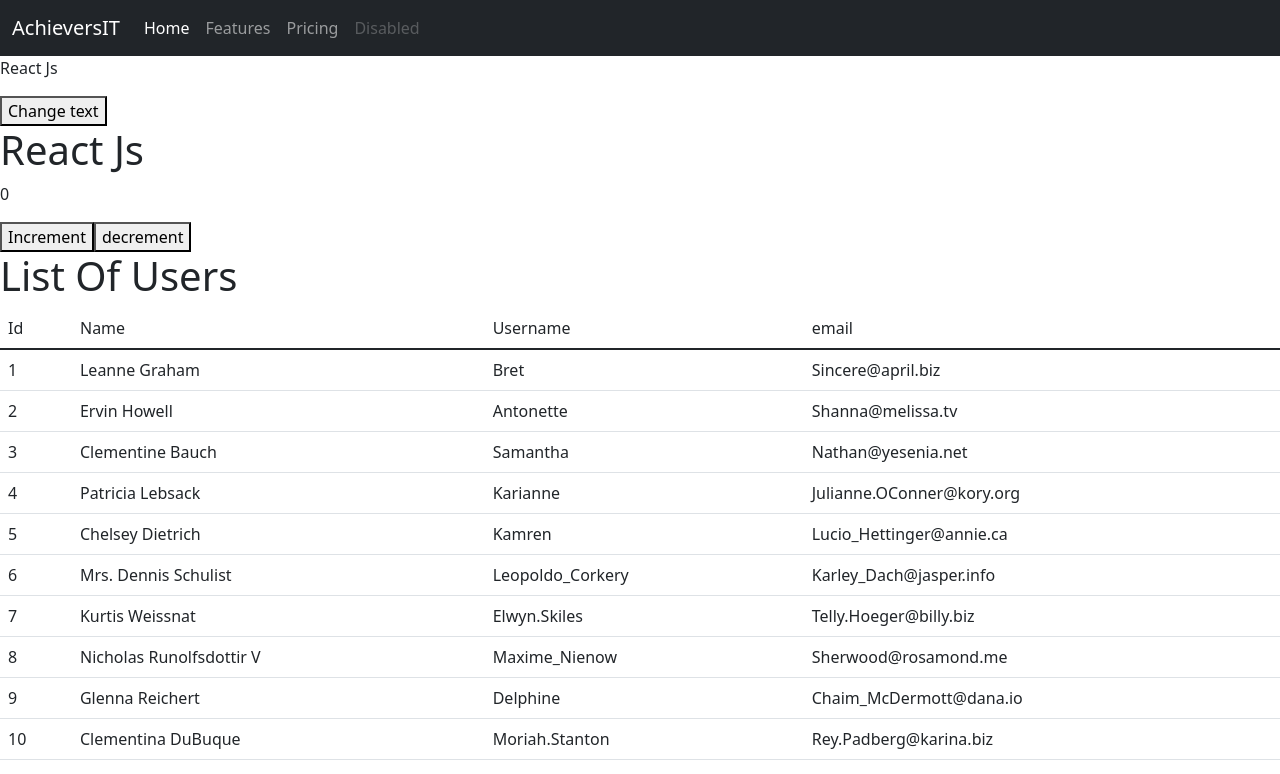
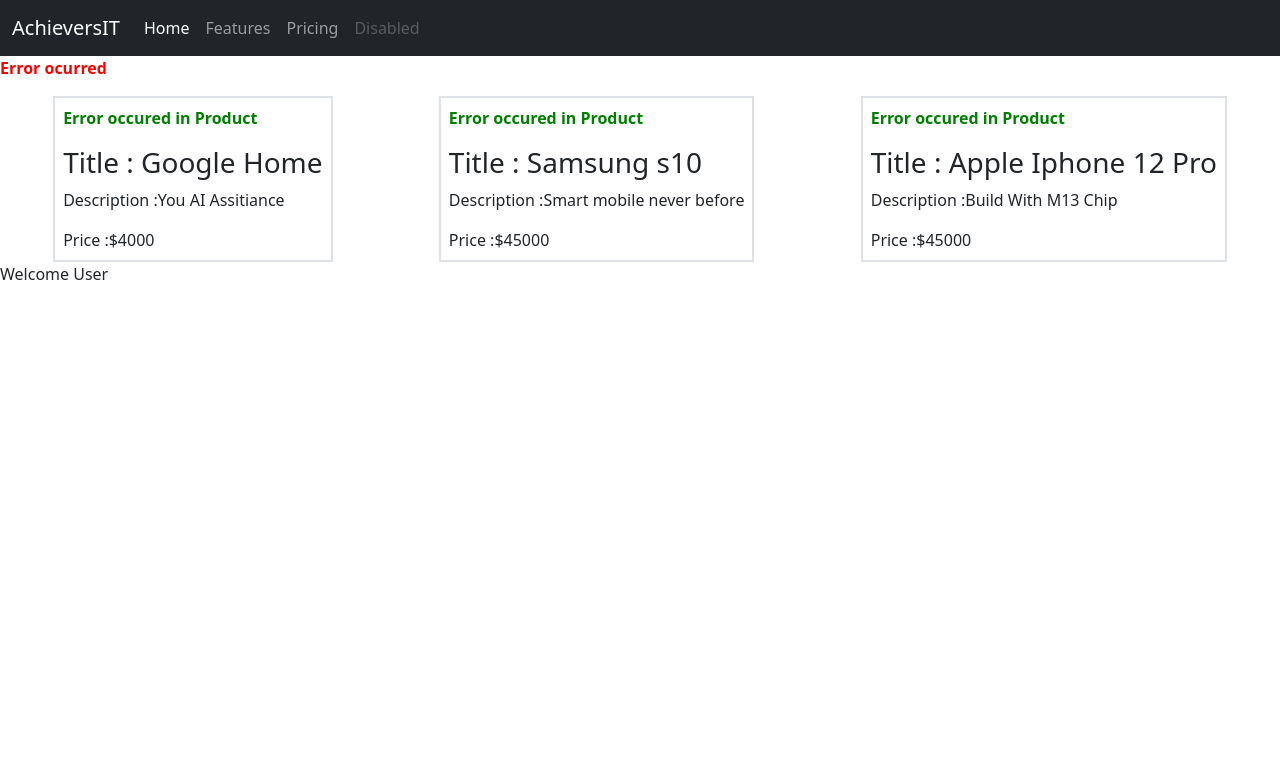
Before and after one commit to siva-vadlamuri/ait-13102021-reactjs, a React (Create React App) app: page / in a window 1280 px wide. Shown: the top 774 px of the page. Built offline with nearby package versions, Linux system fonts and the light colour scheme.

Commit message:
Product-module-css

```diff
--- /dev/null
+++ b/src/App.css
@@ -0,0 +1,4 @@
+.error {
+  color: red;
+  font-weight: bolder;
+}
--- a/src/App.js
+++ b/src/App.js
@@ -1,13 +1,16 @@
 import React from "react";
 import Button from "./Components/Button";
 import Header from "./Components/Header";
+import Product from "./Components/Products/Product";
 import Users from "./Components/Users/Users";
+import "./App.css";
 
 const name = "React Js";
 class App extends React.Component {
   state = {
     name: "React Js ",
     count: 0,
+    isUserLogin: true,
   };
   handleClick = () => {
     // alert("Clicked");
@@ -19,10 +22,37 @@
     return (
       <div>
         <Header />
+        <div>
+          <p class="error">Error ocurred </p>
+        </div>
+        <div className="d-flex justify-content-around mt-3">
+          <Product
+            name="Google Home "
+            description="You AI Assitiance "
+            price={4000}
+          />
+          <Product
+            name="Samsung s10 "
+            description="Smart mobile never before "
+            price={45000}
+          />
+          <Product
+            name="Apple Iphone 12 Pro"
+            description="Build With M13 Chip"
+            price={45000}
+          />
+        </div>
+
+        {this.state.isUserLogin ? (
+          <div> Welcome User </div>
+        ) : (
+          <div>Please Login</div>
+        )}
+
         {/* Header */}
         {/* Main Content */}
         {/* Footer */}
-        <p>{this.state.name}</p>
+        {/* <p>{this.state.name}</p>
         <button onClick={this.handleClick}>Change text</button>
         <h1>{name}</h1>
         <p>{this.state.count}</p>
@@ -39,10 +69,10 @@
           }}
         >
           decrement
-        </button>
+        </button> */}
         {/* <Button name="Play Store" />
         <Button name="App Store" /> */}
-        <Users />
+        {/* <Users /> */}
       </div>
     );
   }
--- /dev/null
+++ b/src/Components/Products/ItemDesc.js
@@ -0,0 +1,12 @@
+import React from "react";
+
+function ItemDesc({ name, description }) {
+  return (
+    <div>
+      <h3> Title : {name}</h3>
+      <p> Description :{description}</p>
+    </div>
+  );
+}
+
+export default ItemDesc;
--- /dev/null
+++ b/src/Components/Products/Product.js
@@ -0,0 +1,16 @@
+import React from "react";
+import ItemDesc from "./ItemDesc";
+import styles from "./Product.module.css";
+
+function Product({ name, description, price }) {
+  return (
+    <div className="ml-2 p-2 border border-2">
+      {/* <h1>Product</h1> */}
+      <p className={styles.error}> Error occured in Product </p>
+      <ItemDesc name={name} description={description} />
+      <span>Price :${price}</span>
+    </div>
+  );
+}
+
+export default Product;
--- /dev/null
+++ b/src/Components/Products/Product.module.css
@@ -0,0 +1,5 @@
+/* BEM naming conventions */
+.error {
+  color: green;
+  font-weight: bolder;
+}
```
